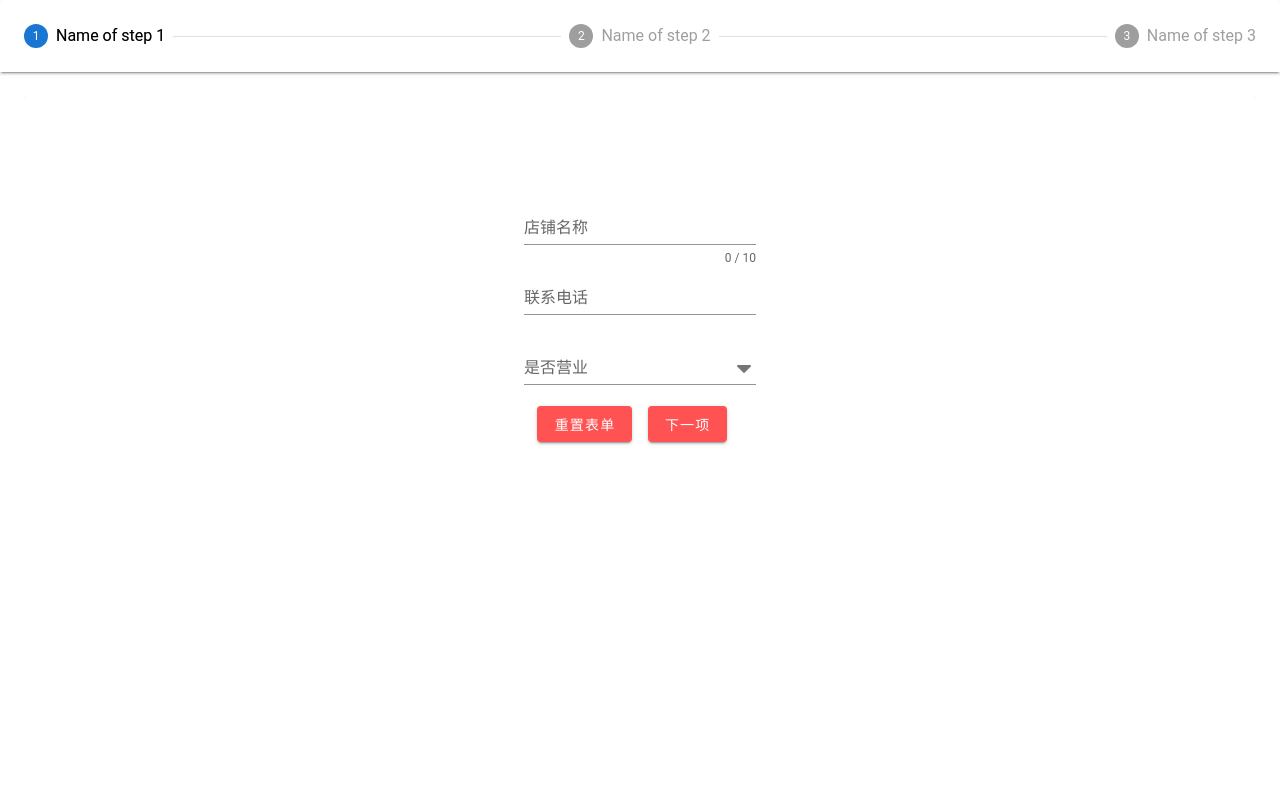
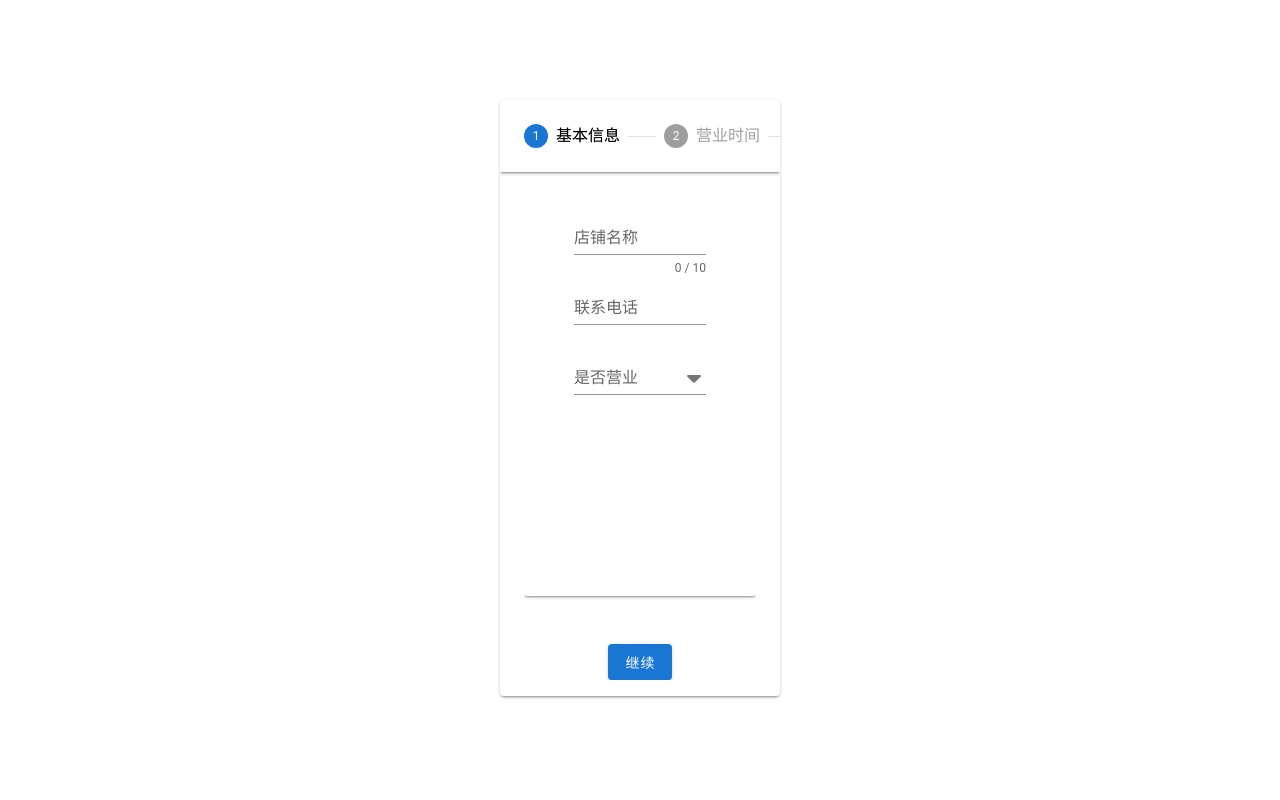
Before and after one commit to HHaoWang/EveryWhere.Web, a Vue app: page /openShop in a window 1280 px wide. Shown: the top 800 px of the page. Built offline with nearby package versions, Linux system fonts and the light colour scheme; a small style sheet from the web is missing.

Commit message:
优化步骤条

```diff
--- a/src/components/OpenAShop/baseInfo.vue
+++ b/src/components/OpenAShop/baseInfo.vue
@@ -1,5 +1,5 @@
 <template>
-  <div style="margin-right: 500px; margin-left: 500px; padding-top: 100px">
+  <div style="margin-right: 50px; margin-left: 50px; padding-top: 10px">
     <v-form
         ref="form"
         v-model="valid"
@@ -26,27 +26,6 @@
           required
       ></v-select>
 
-<!--      <v-checkbox-->
-<!--          v-model="checkbox"-->
-<!--          :rules="[v => !!v || 'You must agree to continue!']"-->
-<!--          label="Do you agree?"-->
-<!--          required-->
-<!--      ></v-checkbox>-->
-
-      <v-btn
-          color="error"
-          class="mr-4"
-          @click="reset"
-      >
-        重置表单
-      </v-btn>
-      <v-btn
-          color="error"
-          class="mr-4"
-          @click="next"
-      >
-        下一项
-      </v-btn>
 
     </v-form>
   </div>
@@ -54,7 +33,6 @@
 </template>
 
 <script>
-import router from "@/router";
 
 export default {
   name: "baseInfo",
@@ -67,12 +45,7 @@ export default {
     // checkbox: false,
   }),
   methods: {
-    reset () {
-      this.$refs.form.reset()
-    },
-    next () {
-      router.replace('/openShop/setBH')
-    }
+
   },
 }
 </script>
--- a/src/components/OpenAShop/location.vue
+++ b/src/components/OpenAShop/location.vue
@@ -2,27 +2,7 @@
 
 
 <div>
-  <v-btn
-      color="error"
-      class="mr-4"
-      @click="before"
-  >
-    上一项
-  </v-btn>
-  <v-btn
-      color="error"
-      class="mr-4"
-      @click="reset"
-  >
-    重置表单
-  </v-btn>
-  <v-btn
-      color="error"
-      class="mr-4"
-      @click="next"
-  >
-    下一项
-  </v-btn>
+
 </div>
 
 </template>
@@ -33,15 +13,7 @@ import router from "@/router";
 export default {
   name: "location",
   methods: {
-    before () {
-      router.replace('/openShop/setBH')
-    },
-    reset () {
 
-    },
-    next () {
-      router.replace('/openShop/submit')
-    }
   },
 }
 </script>
--- a/src/components/OpenAShop/setBH.vue
+++ b/src/components/OpenAShop/setBH.vue
@@ -22,27 +22,7 @@
         ></v-time-picker>
       </v-col>
     </v-row>
-    <v-btn
-        color="error"
-        class="mr-4"
-        @click="before"
-    >
-      上一项
-    </v-btn>
-    <v-btn
-        color="error"
-        class="mr-4"
-        @click="reset"
-    >
-      重置表单
-    </v-btn>
-    <v-btn
-        color="error"
-        class="mr-4"
-        @click="next"
-    >
-      下一项
-    </v-btn>
+
   </div>
 </template>
 
@@ -58,15 +38,7 @@ export default {
     }
   },
   methods: {
-    before () {
-      router.replace('/openShop/baseInfo')
-    },
-    reset () {
 
-    },
-    next () {
-      router.replace('/openShop/location')
-    }
   },
 }
 </script>
--- a/src/router/index.js
+++ b/src/router/index.js
@@ -28,28 +28,6 @@ const routes = [
     path: '/openShop',
     name: 'openShop',
     component: openShop,
-    children: [
-      {
-        path: '',
-        name: 'baseInfo',
-        component: baseInfo,
-      }, {
-        path: 'baseInfo',
-        name: 'baseInfo',
-        component: baseInfo,
-      },{
-        path: 'setBH',
-        name: 'setBH',
-        component: setBH,
-      },{
-        path: 'location',
-        name: 'location',
-        component: location,
-      },{
-        path: 'submit',
-        name: 'submit',
-        component: submit,
-      },]
   },
 
 ]
--- a/src/views/merchants.vue
+++ b/src/views/merchants.vue
@@ -79,7 +79,7 @@ export default {
       })
     },
     openShop:function (){
-      router.replace('/openShop/baseInfo')
+      router.replace('/openShop')
     }
   },
 }
--- a/src/views/openShop.vue
+++ b/src/views/openShop.vue
@@ -1,86 +1,85 @@
 <template>
-  <v-app id="inspire">
+  <v-app id="inspire" style="margin-right: 500px; margin-left: 500px; padding-top: 100px">
     <v-stepper v-model="e1">
       <v-stepper-header>
-        <v-stepper-step
-            :complete="e1 > 1"
-            step="1"
-        >
-          Name of step 1
+        <v-stepper-step :complete="e1 > 1" step="1">
+          基本信息
         </v-stepper-step>
 
         <v-divider></v-divider>
 
-        <v-stepper-step
-            :complete="e1 > 2"
-            step="2"
-        >
-          Name of step 2
+        <v-stepper-step :complete="e1 > 2" step="2">
+          营业时间
         </v-stepper-step>
 
         <v-divider></v-divider>
 
-        <v-stepper-step step="3">
-          Name of step 3
+        <v-stepper-step :complete="e1 > 3" step="3">
+          店铺位置
         </v-stepper-step>
+
+        <v-divider></v-divider>
+
+        <v-stepper-step step="4">
+          提交
+        </v-stepper-step>
+
       </v-stepper-header>
 
       <v-stepper-items>
+<!--        第一步-->
         <v-stepper-content step="1">
-          <v-card
-              class="mb-12"
-              height="100vh"
-          >
+          <v-card class="mb-12" height="50vh">
             <base-info></base-info>
           </v-card>
 
-          <v-btn
-              color="primary"
-              @click="e1 = 2"
-          >
-            Continue
+          <v-btn color="primary" @click="e1 = 2">
+            继续
           </v-btn>
 
-          <v-btn text>
-            Cancel
-          </v-btn>
         </v-stepper-content>
 
-        <v-stepper-content step="2">
-          <v-card
-              class="mb-12"
-              color="grey lighten-1"
-              height="200px"
-          ></v-card>
+<!--        第二步-->
+        <v-stepper-content step="2"><v-card class="mb-12" height="50vh"
+          >
+            <set-b-h></set-b-h>
+          </v-card>
 
-          <v-btn
-              color="primary"
-              @click="e1 = 3"
-          >
-            Continue
+          <v-btn text @click="e1 = 1">
+            上一步
+          </v-btn>
+          <v-btn color="primary" @click="e1 = 3">
+            继续
           </v-btn>
 
-          <v-btn text>
-            Cancel
-          </v-btn>
         </v-stepper-content>
 
+<!--        第三步-->
         <v-stepper-content step="3">
-          <v-card
-              class="mb-12"
-              color="grey lighten-1"
-              height="200px"
-          ></v-card>
+          <v-card class="mb-12" height="50vh">
+            <location></location>
+          </v-card>
 
-          <v-btn
-              color="primary"
-              @click="e1 = 1"
-          >
-            Continue
+          <v-btn text @click="e1 = 2">
+            上一步
+          </v-btn>
+          <v-btn color="primary" @click="e1 = 4">
+            继续
           </v-btn>
 
-          <v-btn text>
-            Cancel
+        </v-stepper-content>
+
+<!--        第四步-->
+        <v-stepper-content step="4">
+          <v-card class="mb-12" height="50vh">
+            <location></location>
+          </v-card>
+
+          <v-btn  text @click="e1 = 3">
+            上一步
+          </v-btn>
+          <v-btn color="primary">
+            提交
           </v-btn>
         </v-stepper-content>
       </v-stepper-items>
@@ -92,10 +91,12 @@
 
 import router from "@/router";
 import BaseInfo from "@/components/OpenAShop/baseInfo";
+import SetBH from "@/components/OpenAShop/setBH";
+import Location from "@/components/OpenAShop/location";
 
 export default {
   name: "openShop",
-  components: {BaseInfo},
+  components: {Location, SetBH, BaseInfo},
   data: () => ({
     e1: 1,
   }),
```
